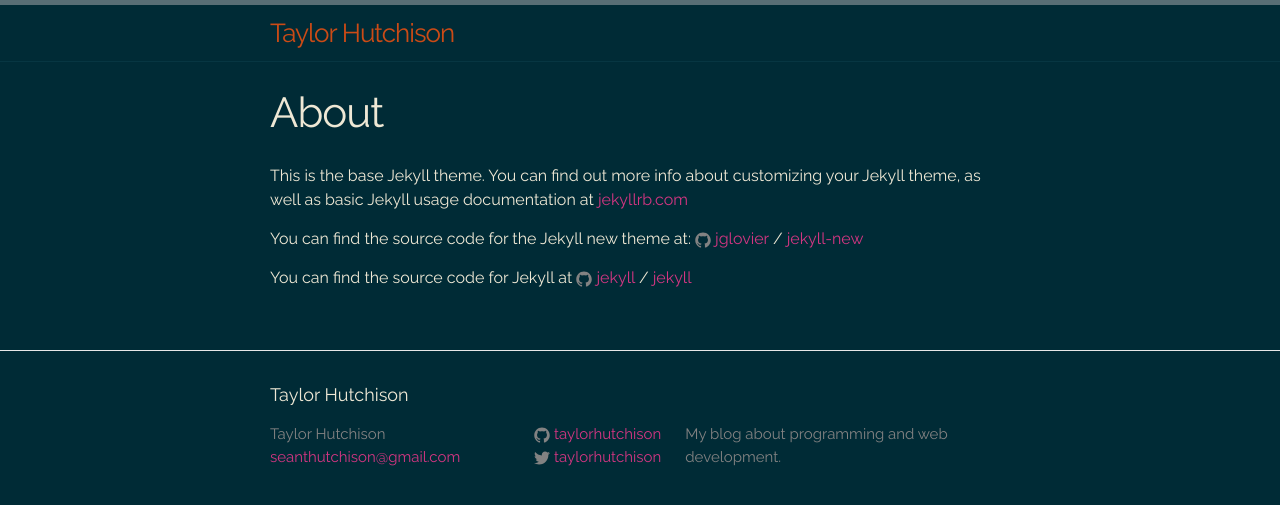
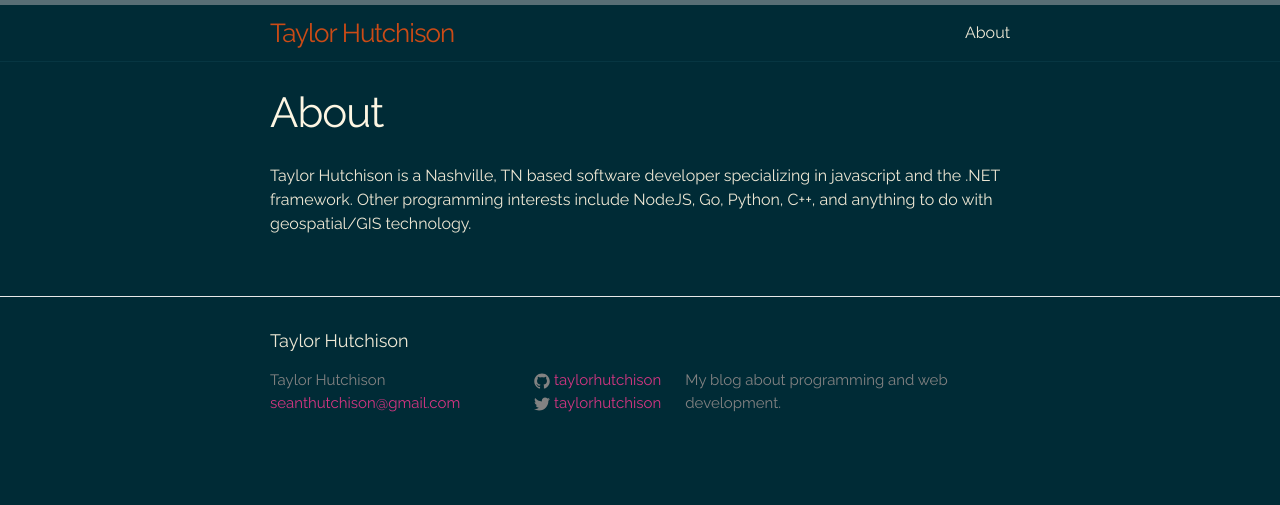
Before and after one commit to taylorhutchison/taylorhutchison.github.io, a Jekyll site: the page built from about.md, in a window 1280 px wide. Shown: the top 505 px of the page. Built offline with Jekyll 4.4.1, drawn with Linux system fonts in a browser that asks for light colours.

Commit message:
Updated the theme and the about page.

```diff
--- a/_includes/header.html
+++ b/_includes/header.html
@@ -14,11 +14,11 @@
       </a>
 
       <div class="trigger">
-        <!--{% for my_page in site.pages %}
+        {% for my_page in site.pages %}
           {% if my_page.title %}
           <a class="page-link" href="{{ my_page.url | prepend: site.baseurl }}">{{ my_page.title }}</a>
           {% endif %}
-        {% endfor %}-->
+        {% endfor %}
       </div>
     </nav>
 
--- a/_sass/_my.scss
+++ b/_sass/_my.scss
@@ -1,5 +1,15 @@
 .callout {
-    background:#F1F0F0;
-    color:#AF7FA0;
+    background: $solarize-base7;
+    color:$solarize-magenta;
     padding:5px;
 }
+
+h1 {
+    color: $solarize-base8;
+}
+h2 {
+    color: $solarize-base7;
+}
+h3 {
+    color: $solarize-base6;
+}
--- a/about.md
+++ b/about.md
@@ -4,12 +4,4 @@
 permalink: /about/
 ---
 
-This is the base Jekyll theme. You can find out more info about customizing your Jekyll theme, as well as basic Jekyll usage documentation at [jekyllrb.com](http://jekyllrb.com/)
-
-You can find the source code for the Jekyll new theme at:
-{% include icon-github.html username="jglovier" %} /
-[jekyll-new](https://github.com/jglovier/jekyll-new)
-
-You can find the source code for Jekyll at
-{% include icon-github.html username="jekyll" %} /
-[jekyll](https://github.com/jekyll/jekyll)
+Taylor Hutchison is a Nashville, TN based software developer specializing in javascript and the .NET framework. Other programming interests include NodeJS, Go, Python, C++, and anything to do with geospatial/GIS technology.
--- a/css/main.scss
+++ b/css/main.scss
@@ -6,10 +6,20 @@
 $solarize-base1: #002b36;
 $solarize-base2: #073642;
 $solarize-base3: #586e75;
+$solarize-base4: #657b83;
+$solarize-base5: #839496;
+$solarize-base6: #93a1a1;
 $solarize-base7: #eee8d5;
+$solarize-base8: #fdf6e3;
 
+$solarize-yellow: #b58900;
 $solarize-orange: #cb4b16;
+$solarize-red: #dc322f;
 $solarize-magenta: #d33682;
+$solarize-violet: #6c71c4;
+$solarize-blue: #268bd2;
+$solarize-cyan: #2aa198;
+$solarize-green: #859900;
 
 // Our variables
 $base-font-family: "Raleway", "Helvetica Neue", Helvetica, Arial, sans-serif;
```
